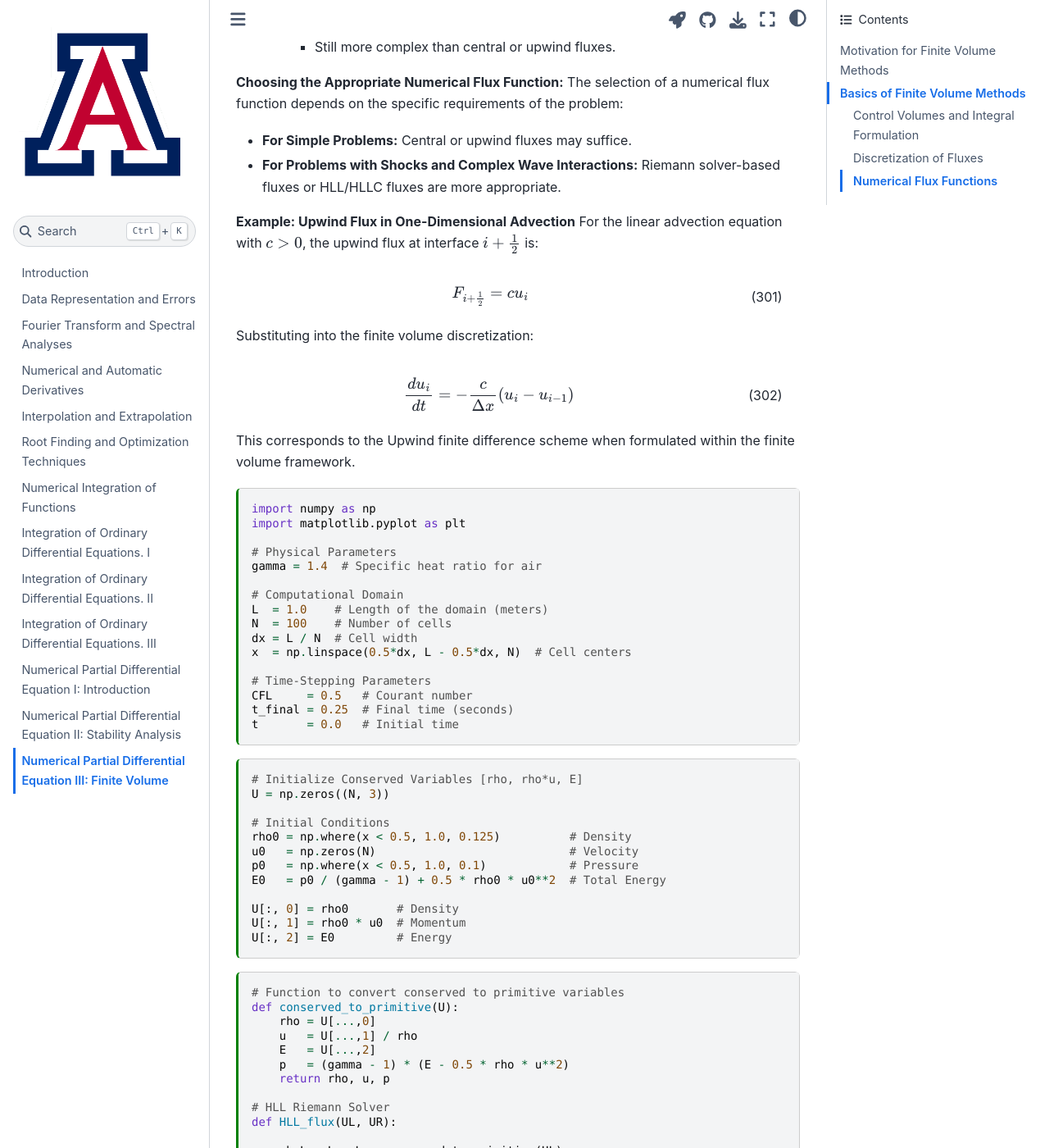
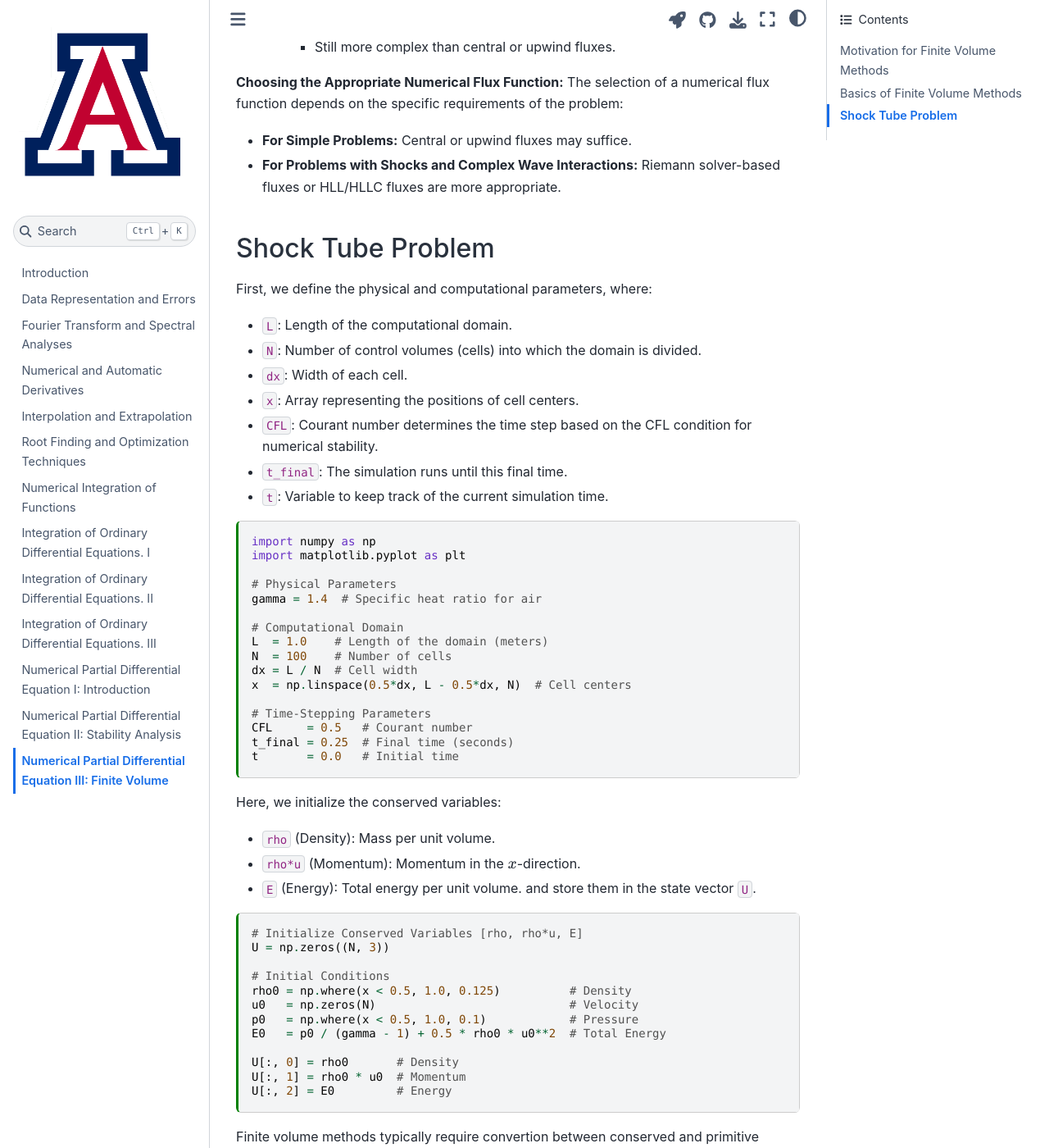
Before and after one commit to ua-2024q3-astr513/astr513, a Jupyter Book: the page built from docs/pde3.md, in a window 1280 px wide and 1400 px high, scrolled down 6794 px. Shown: the whole window at 82% size. Built offline with Jupyter Book 1.0.4 settings and Sphinx 7.4.7 and the Sphinx Book theme 1.1.4, drawn with Linux system fonts in a browser that asks for light colours; some of the changed text lies outside the part shown.

````diff
--- a/docs/pde3.md
+++ b/docs/pde3.md
@@ -239,16 +239,20 @@ The selection of a numerical flux function depends on the specific requirements
 - **For Simple Problems:** Central or upwind fluxes may suffice.
 - **For Problems with Shocks and Complex Wave Interactions:** Riemann solver-based fluxes or HLL/HLLC fluxes are more appropriate.
 
-**Example: Upwind Flux in One-Dimensional Advection**
-For the linear advection equation with $c > 0$, the upwind flux at interface $i+\frac{1}{2}$ is:
-\begin{align}
-F_{i+\frac{1}{2}} = c u_i
-\end{align}
-Substituting into the finite volume discretization:
-\begin{align}
-\frac{d u_i}{dt} = -\frac{c}{\Delta x} (u_i - u_{i-1})
-\end{align}
-This corresponds to the Upwind finite difference scheme when formulated within the finite volume framework.
++++
+
+## Shock Tube Problem
+
++++
+
+First, we define the physical and computational parameters, where:
+* `L`: Length of the computational domain.
+* `N`: Number of control volumes (cells) into which the domain is divided.
+* `dx`: Width of each cell.
+* `x`: Array representing the positions of cell centers.
+* `CFL`: Courant number determines the time step based on the CFL condition for numerical stability.
+* `t_final`: The simulation runs until this final time.
+* `t`: Variable to keep track of the current simulation time.
 
 ```{code-cell} ipython3
 import numpy as np
@@ -269,6 +273,12 @@ t_final = 0.25  # Final time (seconds)
 t       = 0.0   # Initial time
 ```
 
+Here, we initialize the conserved variables:
+* `rho` (Density): Mass per unit volume.
+* `rho*u` (Momentum): Momentum in the $x$-direction.
+* `E` (Energy): Total energy per unit volume.
+and store them in the state vector `U`.
+
 ```{code-cell} ipython3
 # Initialize Conserved Variables [rho, rho*u, E]
 U = np.zeros((N, 3))
@@ -284,6 +294,8 @@ U[:, 1] = rho0 * u0  # Momentum
 U[:, 2] = E0         # Energy
 ```
 
+Finite volume methods typically require convertion between conserved and primitive variables:
+
 ```{code-cell} ipython3
 # Function to convert conserved to primitive variables
 def conserved_to_primitive(U):
@@ -292,7 +304,13 @@ def conserved_to_primitive(U):
     E   = U[...,2]
     p   = (gamma - 1) * (E - 0.5 * rho * u**2)
     return rho, u, p
+```
 
+Next, we implement the HLL approximate Riemann solver.
+The input are the conserved variables in the left and right states.
+The outupts are the numerical fluxes.
+
+```{code-cell} ipython3
 # HLL Riemann Solver
 def HLL_flux(UL, UR):
 
@@ -333,6 +351,8 @@ def HLL_flux(UL, UR):
 
 ```
 
+We are finally at the main integration loop.
+
 ```{code-cell} ipython3
 # Time-Stepping Loop
 time_steps = [t]
@@ -363,6 +383,8 @@ while t < t_final:
     time_steps.append(t)
     U_history.append(U.copy())
 ```
+
+Plotting the results.
 
 ```{code-cell} ipython3
 # Visualization of Results
````
